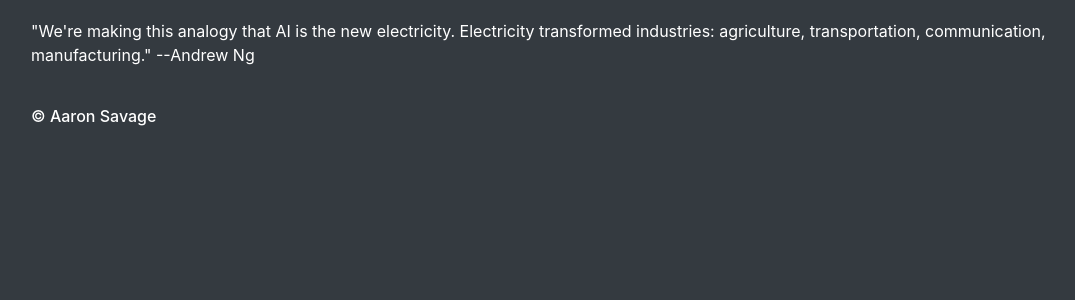
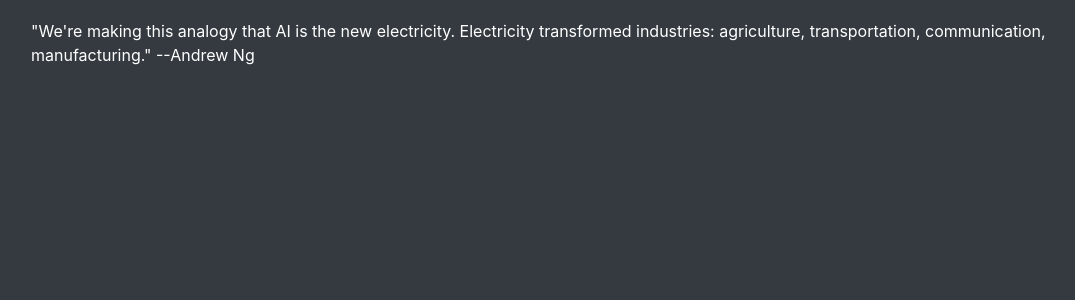
Before and after one commit to aaronbsavage94/Flask-Projects-App, a Flask app: page / in a window 1280 px wide. Shown: the part 318-618 px from the top of the page, without its empty margins (54-1129 px from the left). Run offline with Flask 2, Linux system fonts and the light colour scheme; some libraries are stand-ins or nearby versions.

Commit message:
Update home.html

```diff
--- a/templates/home.html
+++ b/templates/home.html
@@ -11,10 +11,9 @@
           <div class="container">
             <form method="POST" action="/quote">
               <p>"We're making this analogy that AI is the new electricity. Electricity transformed industries: agriculture, transportation, communication, manufacturing."
+
                 --Andrew Ng
               </p>
-              <br>
-              <h6>&copy; Aaron Savage</h6>
             </form>
           </div>
         </body>
```
